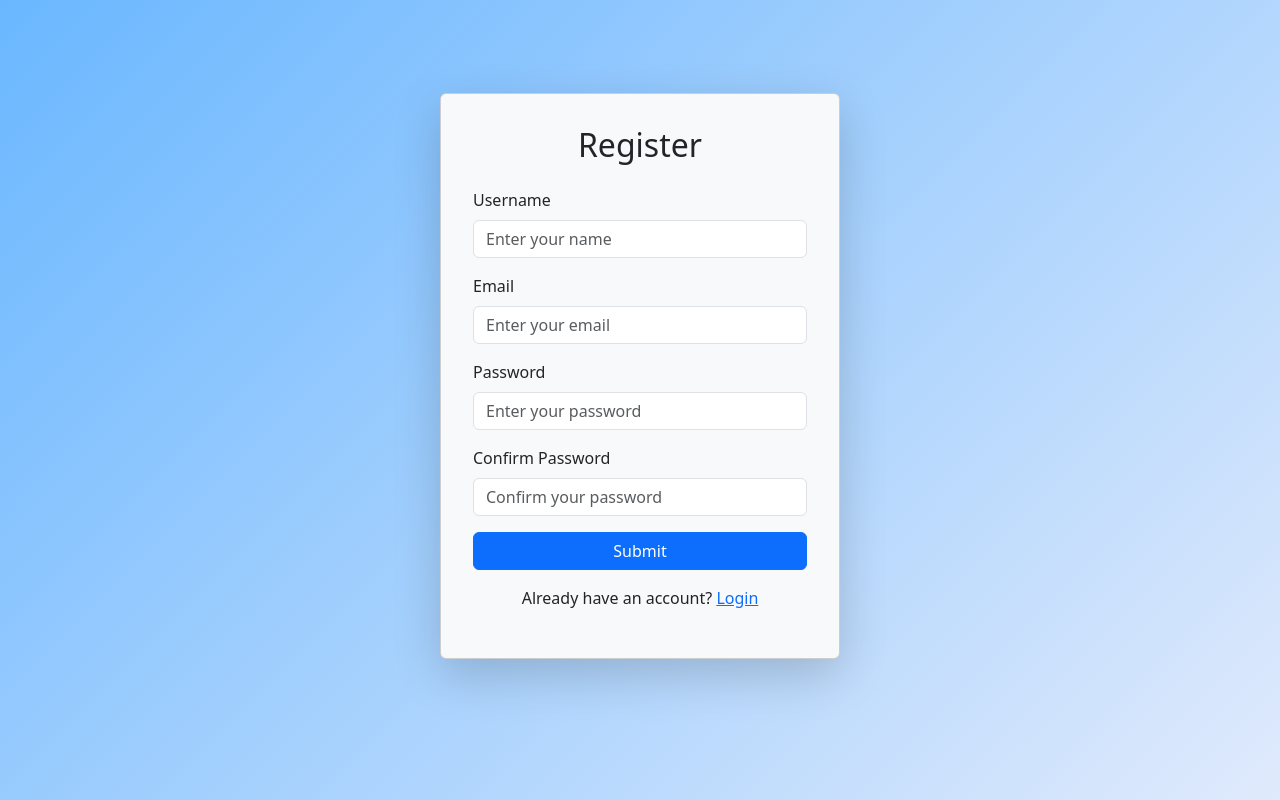
After one commit to JoseLuizjl/Flask-BookStore, a Flask app: page /register in a window 1280 px wide. The commit adds this page. Run offline with Flask 3, Linux system fonts and the light colour scheme; some libraries are stand-ins or nearby versions.

Commit message:
login and registration added and working

```diff
--- a/app.py
+++ b/app.py
@@ -1,7 +1,12 @@
-from flask import Flask, render_template, request
+from flask import Flask, render_template, request, redirect, session
 from books_api import get_book
+from flask_bcrypt import Bcrypt, check_password_hash
+from database.database import User, session as db_session
 
 app = Flask(__name__)
+app.config['SECRET_KEY'] = 'secret_key'
+bcrypt = Bcrypt(app)
+
 
 @app.route('/', methods=['GET', "POST"])
 def index():
@@ -13,5 +18,66 @@ def index():
                             categories=categories, bookImage=bookImage)
     return render_template('index.html')
 
+@app.route('/register', methods=['GET', 'POST'])
+def register():
+    if request.method == 'POST':
+        username = request.form['username']
+        email = request.form['email']
+        password = request.form['password']
+        confirmPassword = request.form['confirmPassword']
+
+        if password != confirmPassword:
+            session['msg'] = 'Passwords do not match'
+            return redirect('/register')
+
+        existing_user = db_session.query(User).filter_by(email=email).first()
+        if existing_user:
+            session['msg'] = 'Email already registered'
+            return redirect('/register')
+
+        hashed_password = bcrypt.generate_password_hash(password).decode('utf-8')
+
+        new_user = User(username=username, email=email, password=hashed_password)
+
+        db_session.add(new_user)
+        db_session.commit()
+
+        return redirect('/login')
+
+    msg = session.pop('msg', '')
+    return render_template('register.html', msg=msg)
+
+
+@app.route('/login', methods=['GET', 'POST'])
+def login():
+    if request.method == 'POST':
+        email = request.form['email']
+        password = request.form['password']
+
+        user = db_session.query(User).filter_by(email=email).first()
+
+        if user and bcrypt.check_password_hash(user.password, password):
+            return redirect('/')
+        else:
+            session['msg'] = 'Invalid email or password. Please try again.'
+
+    msg = session.pop('msg', '')
+    return render_template('login.html', msg=msg)
+
+
+@app.route('/wishlist', methods=['GET','POST'])
+def wishlist():
+    return render_template('wishlist.html')
+
+
+@app.route('/cart', methods=['GET', 'POST'])
+def cart():
+    return render_template('cart.html')
+
+
+@app.route('/profile', methods=['GET', 'POST'])
+def profile():
+    return render_template('profile.html')
+
 if __name__ == "__main__":
     app.run(debug=True)
--- /dev/null
+++ b/static/css/form.css
@@ -0,0 +1,37 @@
+body {
+    background: linear-gradient(135deg, #6ab7ff, #e0eafc);
+    font-family: 'Arial', sans-serif;
+}
+
+.card {
+    width: 100%;
+    max-width: 400px;
+    border-radius: 15px;
+    background-color: white;
+    box-shadow: 0 10px 25px rgba(0, 0, 0, 0.1);
+}
+
+h2 {
+    font-size: 24px;
+    font-weight: 600;
+}
+
+form input {
+    padding: 12px;
+    font-size: 16px;
+}
+
+button {
+    padding: 10px;
+    font-size: 18px;
+    font-weight: bold;
+}
+
+a {
+    color: #007bff;
+    text-decoration: none;
+}
+
+a:hover {
+    text-decoration: underline;
+}
--- /dev/null
+++ b/templates/register.html
@@ -0,0 +1,44 @@
+<!doctype html>
+<html lang="en">
+  <head>
+    <meta charset="utf-8">
+    <meta name="viewport" content="width=device-width, initial-scale=1">
+    <title>Sign up</title>
+    <link rel="stylesheet" href="{{ url_for('static', filename='css/form.css') }}">
+    <link href="https://cdn.jsdelivr.net/npm/bootstrap@5.3.3/dist/css/bootstrap.min.css" rel="stylesheet" integrity="sha384-QWTKZyjpPEjISv5WaRU9OFeRpok6YctnYmDr5pNlyT2bRjXh0JMhjY6hW+ALEwIH" crossorigin="anonymous">
+    <link rel="stylesheet" href="https://cdnjs.cloudflare.com/ajax/libs/font-awesome/6.6.0/css/all.min.css">
+  </head>
+  <body>
+    <div class="container d-flex justify-content-center align-items-center min-vh-100">
+      <div class="card shadow-lg p-3 mb-5 bg-body-tertiary rounded">
+          <div class="card-body">
+              <h2 class="card-title text-center mb-4">Register</h2>
+              <form action="/register" method="POST">
+                  <div class="mb-3">
+                      <label for="name" class="form-label">Username</label>
+                      <input type="text" class="form-control" id="username" name="username" placeholder="Enter your name" required>
+                  </div>
+                  <div class="mb-3">
+                      <label for="email" class="form-label">Email</label>
+                      <input type="email" class="form-control" id="email" name="email"  placeholder="Enter your email" required>
+                  </div>
+                  <div class="mb-3">
+                      <label for="password" class="form-label">Password</label>
+                      <input type="password" class="form-control" id="password" name="password" placeholder="Enter your password" required>
+                  </div>
+                  <div class="mb-3">
+                      <label for="confirm-password" class="form-label">Confirm Password</label>
+                      <input type="password" class="form-control" id="confirmPassword" name="confirmPassword" placeholder="Confirm your password" required>
+                  </div>
+                  <button type="submit" class="btn btn-primary w-100">Submit</button>
+              </form>
+              <p class="text-center mt-3">Already have an account? <a href="/login">Login</a></p>
+
+              <p class="text-center text-danger mt-3">{{ msg }}</p>
+          </div>
+      </div>
+  </div>
+
+    <script src="https://cdn.jsdelivr.net/npm/bootstrap@5.3.3/dist/js/bootstrap.bundle.min.js" integrity="sha384-YvpcrYf0tY3lHB60NNkmXc5s9fDVZLESaAA55NDzOxhy9GkcIdslK1eN7N6jIeHz" crossorigin="anonymous"></script>
+  </body>
+</html>
```
Also changed, not shown: database/database.py (added, +26 -0 lines), static/css/style.css (+126 -3 lines), static/js/carousel.js (added, +33 -0 lines), templates/cart.html (added, +18 -0 lines), templates/index.html (+68 -13 lines), templates/login.html (added, +36 -0 lines), templates/profile.html (added, +18 -0 lines), templates/wishlist.html (added, +18 -0 lines), routes/routes.py (added), static/assets/default_image.png, static/assets/logo.png (added).
